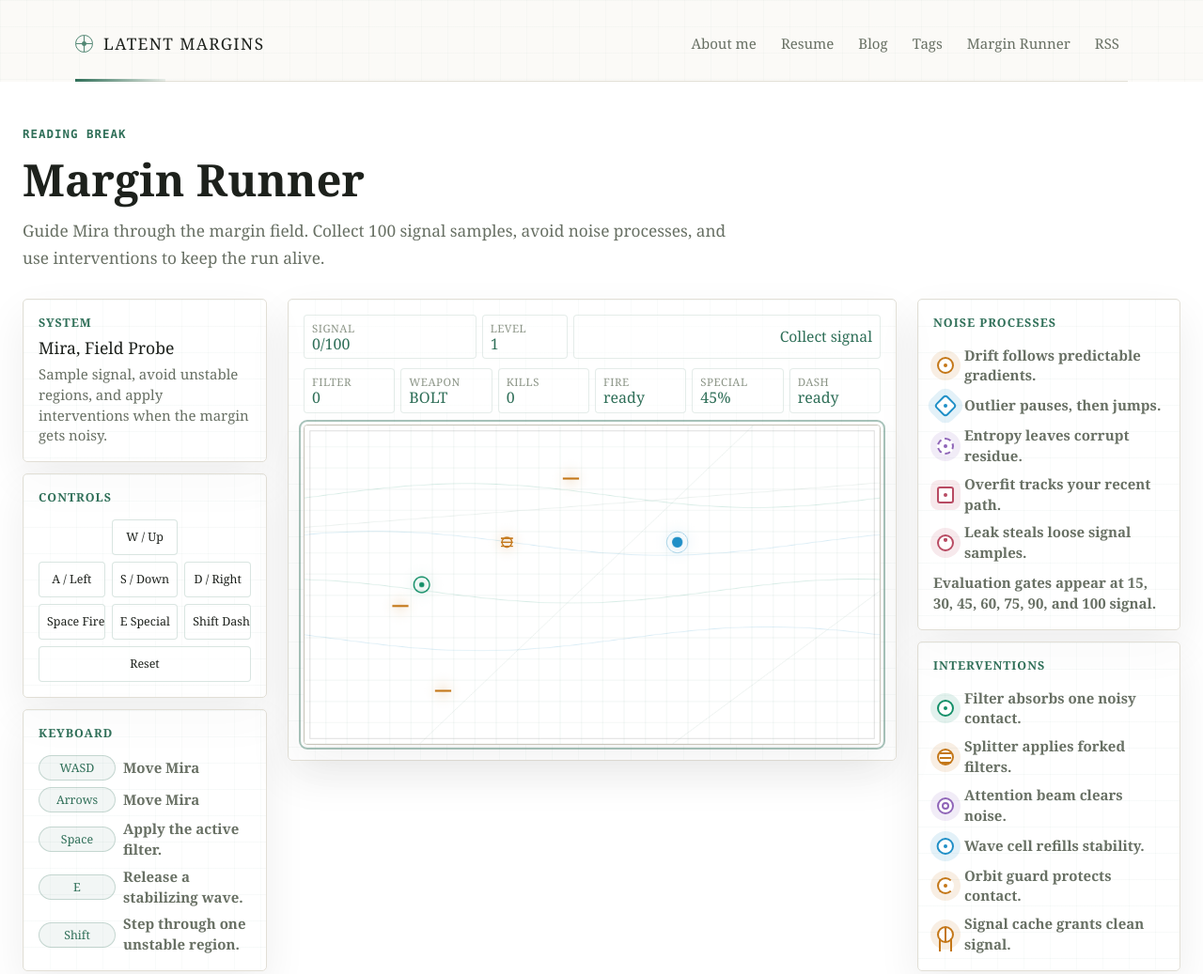
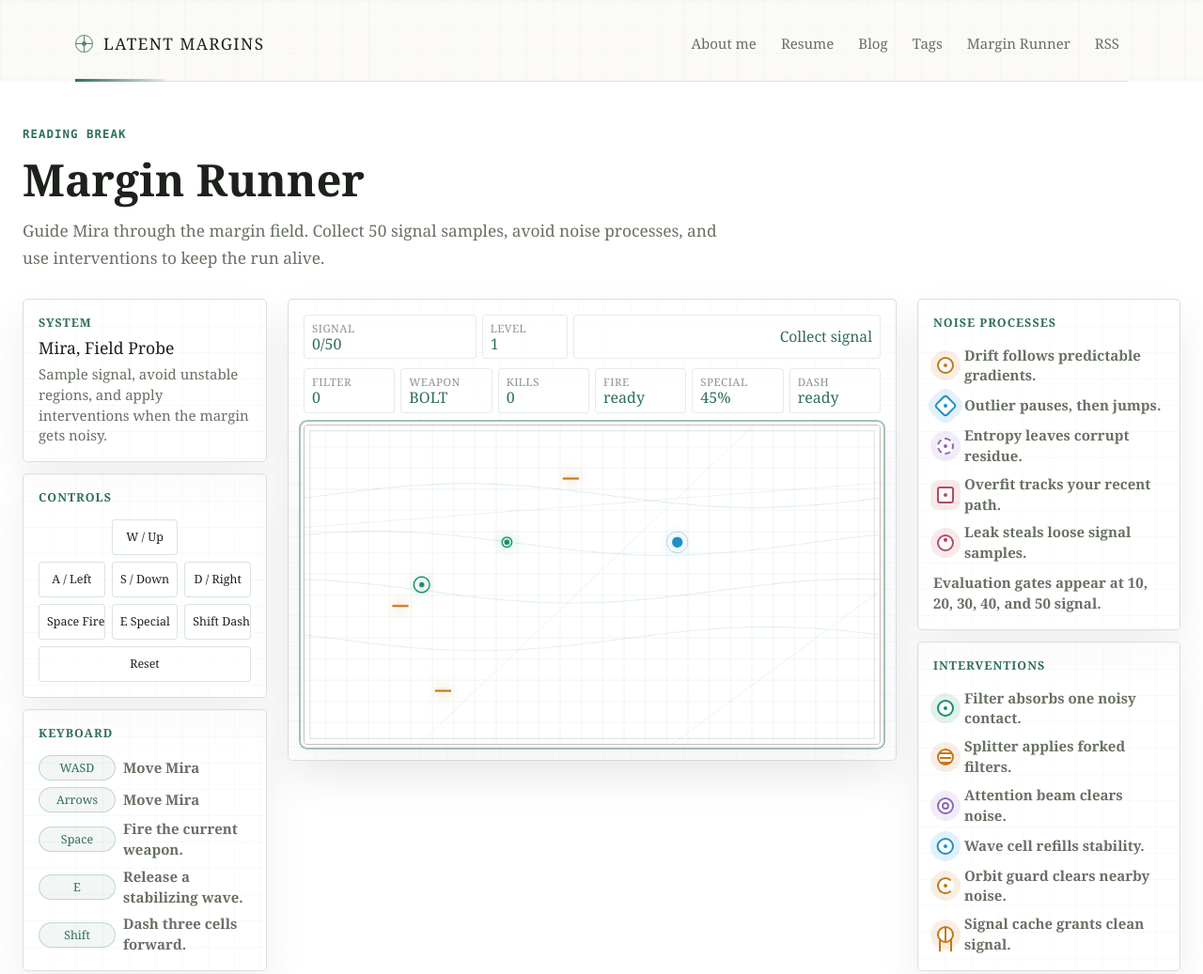
Before and after one commit to boredAtTheMoment/latent-margins, an Astro site: page /latent-margins/break in a window 1280 px wide. Shown: the top 1037 px of the page at 94% size. Built offline with nearby package versions, Linux system fonts and the light colour scheme; Astro itself is replaced by a stand-in of ours; animation ran at ten frames a second.

Commit message:
Rebalance Margin Runner gameplay

```diff
--- a/src/components/SignalLabGame.astro
+++ b/src/components/SignalLabGame.astro
@@ -3,8 +3,8 @@
     <p class="eyebrow">Reading break</p>
     <h1 id="game-title">Margin Runner</h1>
     <p>
-      Guide Mira through the margin field. Collect 100 signal samples, avoid noise processes, and
-      use interventions to keep the run alive.
+      Guide Mira through the margin field. Collect 50 signal samples, avoid noise processes, and use
+      interventions to keep the run alive.
     </p>
   </div>
 
@@ -37,9 +37,9 @@
         <p class="console-label">Keyboard</p>
         <div><kbd>WASD</kbd><span>Move Mira</span></div>
         <div><kbd>Arrows</kbd><span>Move Mira</span></div>
-        <div><kbd>Space</kbd><span>Apply the active filter.</span></div>
+        <div><kbd>Space</kbd><span>Fire the current weapon.</span></div>
         <div><kbd>E</kbd><span>Release a stabilizing wave.</span></div>
-        <div><kbd>Shift</kbd><span>Step through one unstable region.</span></div>
+        <div><kbd>Shift</kbd><span>Dash three cells forward.</span></div>
       </div>
     </aside>
 
@@ -47,7 +47,7 @@
       <div class="game-hud" aria-live="polite">
         <div class="hud-primary">
           <span class="hud-cell hud-cell-score">
-            <small>Signal</small><strong><span id="game-score">0</span>/100</strong>
+            <small>Signal</small><strong><span id="game-score">0</span>/50</strong>
           </span>
           <span class="hud-cell">
             <small>Level</small><strong id="game-level">1</strong>
@@ -86,7 +86,7 @@
           <span class="sprite-token sprite-overfit"></span>Overfit tracks your recent path.
         </div>
         <div><span class="sprite-token sprite-leak"></span>Leak steals loose signal samples.</div>
-        <p>Evaluation gates appear at 15, 30, 45, 60, 75, 90, and 100 signal.</p>
+        <p>Evaluation gates appear at 10, 20, 30, 40, and 50 signal.</p>
       </div>
 
       <div class="power-guide console-card" aria-label="Power-up guide">
@@ -100,7 +100,7 @@
         </div>
         <div><span class="sprite-token sprite-probe"></span>Wave cell refills stability.</div>
         <div>
-          <span class="sprite-token sprite-replay"></span>Orbit guard protects contact.
+          <span class="sprite-token sprite-replay"></span>Orbit guard clears nearby noise.
         </div>
         <div><span class="sprite-token sprite-beacon"></span>Signal cache grants clean signal.</div>
       </div>
@@ -151,8 +151,9 @@
     const tile = 32;
     const boardWidth = game.width / tile;
     const boardHeight = game.height / tile;
-    const targetScore = 100;
-    type EnemyKind = "drift" | "outlier" | "entropy" | "overfit" | "leak" | "feedback";
+    const targetScore = 50;
+    const bossGates = [10, 20, 30, 40, 50];
+    type EnemyKind = "drift" | "outlier" | "entropy" | "overfit" | "leak";
     type Enemy = {
       x: number;
       y: number;
@@ -164,10 +165,10 @@
       target?: Cell;
     };
     type Cell = { x: number; y: number };
-    type WeaponKind = "bolt" | "splitter" | "beam" | "orbit";
+    type WeaponKind = "bolt" | "splitter" | "beam";
     type PowerKind = "shield" | "splitter" | "beam" | "wave" | "orbit" | "signal";
     type PowerUp = Cell & { kind: PowerKind };
-    type BossKind = "sentinel" | "ace" | "bloom" | "mirror" | "baron" | "engine" | "surface";
+    type BossKind = "sentinel" | "ace" | "bloom" | "mirror" | "surface";
     type Boss = {
       x: number;
       y: number;
@@ -205,29 +206,21 @@
       outlier: { color: "#1f8fc7", glow: "rgba(31, 143, 199, 0.18)", accent: "#155e84" },
       entropy: { color: "#8f65b8", glow: "rgba(143, 101, 184, 0.17)", accent: "#65458b" },
       overfit: { color: "#b84a62", glow: "rgba(184, 74, 98, 0.17)", accent: "#843346" },
-      leak: { color: "#d06c2f", glow: "rgba(208, 108, 47, 0.16)", accent: "#92451d" },
-      feedback: { color: "#c7353f", glow: "rgba(199, 53, 63, 0.2)", accent: "#8f2028" }
+      leak: { color: "#d06c2f", glow: "rgba(208, 108, 47, 0.16)", accent: "#92451d" }
     };
     const bossPalette: Record<BossKind, { color: string; glow: string; accent: string }> = {
       sentinel: { color: "#c47718", glow: "rgba(196, 119, 24, 0.24)", accent: "#8a5a18" },
       ace: { color: "#1f8fc7", glow: "rgba(31, 143, 199, 0.25)", accent: "#155e84" },
       bloom: { color: "#8f65b8", glow: "rgba(143, 101, 184, 0.25)", accent: "#65458b" },
       mirror: { color: "#b84a62", glow: "rgba(184, 74, 98, 0.25)", accent: "#843346" },
-      baron: { color: "#d06c2f", glow: "rgba(208, 108, 47, 0.24)", accent: "#92451d" },
-      engine: { color: "#c7353f", glow: "rgba(199, 53, 63, 0.28)", accent: "#8f2028" },
       surface: { color: "#148f68", glow: "rgba(20, 143, 104, 0.26)", accent: "#0e6349" }
     };
     const difficultyGrid: Array<{ counts: Record<EnemyKind, number>; delay: number }> = [
-      { counts: { drift: 3, outlier: 0, entropy: 0, overfit: 0, leak: 0, feedback: 0 }, delay: 24 },
-      { counts: { drift: 4, outlier: 1, entropy: 0, overfit: 0, leak: 0, feedback: 0 }, delay: 23 },
-      { counts: { drift: 4, outlier: 1, entropy: 1, overfit: 0, leak: 0, feedback: 0 }, delay: 22 },
-      { counts: { drift: 5, outlier: 2, entropy: 1, overfit: 1, leak: 0, feedback: 0 }, delay: 21 },
-      { counts: { drift: 5, outlier: 2, entropy: 2, overfit: 1, leak: 1, feedback: 0 }, delay: 20 },
-      { counts: { drift: 6, outlier: 3, entropy: 2, overfit: 2, leak: 1, feedback: 0 }, delay: 19 },
-      { counts: { drift: 6, outlier: 3, entropy: 3, overfit: 2, leak: 2, feedback: 0 }, delay: 18 },
-      { counts: { drift: 7, outlier: 4, entropy: 3, overfit: 3, leak: 2, feedback: 0 }, delay: 17 },
-      { counts: { drift: 7, outlier: 4, entropy: 4, overfit: 3, leak: 2, feedback: 0 }, delay: 16 },
-      { counts: { drift: 8, outlier: 5, entropy: 4, overfit: 4, leak: 3, feedback: 0 }, delay: 15 }
+      { counts: { drift: 3, outlier: 0, entropy: 0, overfit: 0, leak: 0 }, delay: 24 },
+      { counts: { drift: 3, outlier: 1, entropy: 0, overfit: 0, leak: 0 }, delay: 23 },
+      { counts: { drift: 4, outlier: 1, entropy: 1, overfit: 0, leak: 0 }, delay: 22 },
+      { counts: { drift: 4, outlier: 2, entropy: 1, overfit: 1, leak: 0 }, delay: 21 },
+      { counts: { drift: 5, outlier: 2, entropy: 2, overfit: 1, leak: 1 }, delay: 20 }
     ];
     let score = 0;
     let bestScore = 0;
@@ -256,6 +249,9 @@
     let pathDots: Array<{ x: number; y: number; life: number }> = [];
     let playerTrail: Array<Cell> = [];
     let lastDirection = { dx: 1, dy: 0 };
+    let heldDirections: Array<string> = [];
+    let heldShoot = false;
+    let lastMoveTick = -100;
     let floatingTexts: Array<FloatingText> = [];
     let particles: Array<{
       x: number;
@@ -287,15 +283,13 @@
 
     function bossSpec(milestone: number) {
       const roster: Record<number, { kind: BossKind; name: string; hp: number; size: number }> = {
-        15: { kind: "sentinel", name: "Null Sentinel", hp: 8, size: 2.2 },
-        30: { kind: "ace", name: "Outlier Ace", hp: 10, size: 2.3 },
-        45: { kind: "bloom", name: "Entropy Bloom", hp: 12, size: 2.4 },
-        60: { kind: "mirror", name: "Mirror Fitter", hp: 14, size: 2.5 },
-        75: { kind: "baron", name: "Leak Baron", hp: 16, size: 2.6 },
-        90: { kind: "engine", name: "Feedback Engine", hp: 18, size: 2.8 },
-        100: { kind: "surface", name: "The Loss Surface", hp: 28, size: 3.2 }
+        10: { kind: "sentinel", name: "Null Sentinel", hp: 7, size: 2.1 },
+        20: { kind: "ace", name: "Outlier Ace", hp: 9, size: 2.25 },
+        30: { kind: "bloom", name: "Entropy Bloom", hp: 11, size: 2.4 },
+        40: { kind: "mirror", name: "Mirror Fitter", hp: 13, size: 2.5 },
+        50: { kind: "surface", name: "The Loss Surface", hp: 18, size: 2.85 }
       };
-      return roster[milestone] ?? roster[15];
+      return roster[milestone] ?? roster[10];
     }
 
     function occupied(cell: Cell) {
@@ -315,11 +309,11 @@
 
     function choosePowerKind(): PowerKind {
       const roll = Math.random();
-      if (roll < 0.22) return "splitter";
-      if (roll < 0.4) return "beam";
-      if (roll < 0.56) return "orbit";
-      if (roll < 0.72) return "wave";
-      if (roll < 0.88) return "shield";
+      if (roll < 0.2) return "splitter";
+      if (roll < 0.38) return "beam";
+      if (roll < 0.54) return "orbit";
+      if (roll < 0.7) return "wave";
+      if (roll < 0.9) return "shield";
       return "signal";
     }
 
@@ -331,7 +325,7 @@
       while (occupied(cell) || sameCell(cell, signal)) {
         cell = randomCell();
       }
-      powerUp = { ...cell, kind: force ? "splitter" : choosePowerKind() };
+      powerUp = { ...cell, kind: force ? "shield" : choosePowerKind() };
     }
 
     function placeDecoys(count: number) {
@@ -351,7 +345,7 @@
     }
 
     function level() {
-      return Math.min(10, Math.floor(score / 10) + 1);
+      return Math.min(5, Math.floor(score / 10) + 1);
     }
 
     function difficulty() {
@@ -436,7 +430,7 @@
 
     function checkBossGates() {
       if (boss || gameOver) return;
-      for (const gateScore of [15, 30, 45, 60, 75, 90, 100]) {
+      for (const gateScore of bossGates) {
         if (score >= gateScore && !completedBossGates.includes(gateScore)) {
           startBossGate(gateScore);
           return;
@@ -483,16 +477,38 @@
       if (hazard.kind === "leak") {
         return { ...hazard, ...targetDirection(hazard, signal), timer };
       }
-      if (hazard.kind === "feedback") {
-        const orbit = [
-          { dx: 1, dy: 0 },
-          { dx: 0, dy: 1 },
-          { dx: -1, dy: 0 },
-          { dx: 0, dy: -1 }
-        ];
-        return { ...hazard, ...orbit[timer % orbit.length], timer };
-      }
       return { ...hazard, timer };
+    }
+
+    function keyDirection(key: string) {
+      const directions: Record<string, string> = {
+        ArrowUp: "up",
+        ArrowDown: "down",
+        ArrowLeft: "left",
+        ArrowRight: "right",
+        w: "up",
+        W: "up",
+        s: "down",
+        S: "down",
+        a: "left",
+        A: "left",
+        d: "right",
+        D: "right"
+      };
+      return directions[key];
+    }
+
+    function activeHeldDirection() {
+      return heldDirections[heldDirections.length - 1];
+    }
+
+    function holdDirection(direction: string) {
+      heldDirections = heldDirections.filter((heldDirection) => heldDirection !== direction);
+      heldDirections.push(direction);
+    }
+
+    function releaseDirection(direction: string) {
+      heldDirections = heldDirections.filter((heldDirection) => heldDirection !== direction);
     }
 
     function burst(x: number, y: number, color: string, count = 12) {
@@ -537,7 +553,11 @@
       levelValue.textContent = String(level());
       shieldValue.textContent = String(shields);
       batchValue.textContent =
-        weaponTicks > 0 ? `${weapon.toUpperCase()} ${Math.ceil(weaponTicks / 60)}s` : "BOLT";
+        weaponTicks > 0
+          ? `${weapon.toUpperCase()} ${Math.ceil(weaponTicks / 60)}s`
+          : orbitTicks > 0
+            ? `GUARD ${Math.ceil(orbitTicks / 60)}s`
+            : "BOLT";
       regularizerValue.textContent = String(kills);
       pulseValue.textContent = shotCooldown > 0 ? "cooling" : "ready";
       focusValue.textContent = `${Math.min(100, specialCharge)}%`;
@@ -606,6 +626,9 @@
       projectiles = [];
       waves = [];
       playerTrail = [];
+      heldDirections = [];
+      heldShoot = false;
+      lastMoveTick = -100;
       residues = [];
       flash = null;
       playerAlert = null;
@@ -644,8 +667,6 @@
         alertPlayer("beam", "#1f8fc7", 4);
       }
       if (kind === "orbit") {
-        weapon = "orbit";
-        weaponTicks = 760;
         orbitTicks = 760;
         message = "Orbit guard armed";
         alertPlayer("orbit", "#8f65b8", 4);
@@ -664,6 +685,7 @@
     function movePlayer(direction: string) {
       if (gameOver) return;
       const previous = { ...player };
+      lastMoveTick = tick;
       if (direction === "up") {
         player.y = wrap(player.y - 1, boardHeight);
         lastDirection = { dx: 0, dy: -1 };
@@ -843,7 +865,7 @@
       if (boss.hp > 0) return;
 
       const defeated = boss;
-      const isFinal = defeated.milestone === 100;
+      const isFinal = defeated.milestone === targetScore;
       boss = null;
       kills += 1;
       projectiles = [];
@@ -904,27 +926,6 @@
         const target = playerTrail[8] ?? playerTrail[playerTrail.length - 1] ?? player;
         boss.dx = sign(target.x - boss.x);
         boss.dy = sign(target.y - boss.y);
-      }
-      if (boss.kind === "baron") {
-        boss.dx = sign(signal.x - boss.x) || boss.dx;
-        boss.dy = sign(signal.y - boss.y) || boss.dy;
-        if (distance(bossCell(), signal) <= 1) {
-          score = Math.max(0, score - 1);
-          alertPlayer("-1 leak", "#d06c2f", 5);
-          placeSignal();
-        }
-      }
-      if (boss.kind === "engine") {
-        const orbit = [
-          { dx: 1, dy: 0 },
-          { dx: 0, dy: 1 },
-          { dx: -1, dy: 0 },
-          { dx: 0, dy: -1 }
-        ];
-        const dir = orbit[boss.timer % orbit.length] ?? orbit[0];
-        boss.dx = dir.dx;
-        boss.dy = dir.dy;
-        residues.push({ x: Math.round(boss.x), y: Math.round(boss.y), life: 150 });
       }
       if (boss.kind === "surface") {
         const target = boss.timer % 6 < 3 ? player : (playerTrail[6] ?? player);
@@ -1208,13 +1209,6 @@
         gameCtx.ellipse(x, y, tile * 0.18, tile * 0.34, 0, 0, Math.PI * 2);
         gameCtx.fill();
       }
-      if (hazard.kind === "feedback") {
-        drawObservedPoint(x, y, palette.color, tile * 0.34, false);
-        gameCtx.strokeStyle = palette.accent;
-        gameCtx.beginPath();
-        gameCtx.arc(x, y, tile * 0.54, 0, Math.PI * 2);
-        gameCtx.stroke();
-      }
     }
 
     function drawBoss(time: number) {
@@ -1261,16 +1255,6 @@
           radius * 1.24,
           radius * 1.24
         );
-      }
-      if (boss.kind === "baron") {
-        gameCtx.fillRect(originX - 4, originY - radius, 8, radius * 2);
-      }
-      if (boss.kind === "engine") {
-        gameCtx.setLineDash([5, 5]);
-        gameCtx.beginPath();
-        gameCtx.arc(originX, originY, radius * 0.72, 0, Math.PI * 2);
-        gameCtx.stroke();
-        gameCtx.setLineDash([]);
       }
       if (boss.kind === "surface") {
         gameCtx.fillRect(originX - radius, originY - 3, radius * 2, 6);
@@ -1447,6 +1431,13 @@
       if (shotCooldown > 0) shotCooldown -= 1;
       if (dashCooldown > 0) dashCooldown -= 1;
       if (orbitTicks > 0) orbitTicks -= 1;
+      if (!gameOver && tick - lastMoveTick >= 7) {
+        const direction = activeHeldDirection();
+        if (direction) movePlayer(direction);
+      }
+      if (!gameOver && heldShoot && shotCooldown <= 0) {
+        useShoot();
+      }
       particles = particles
         .map((particle) => ({
           ...particle,
@@ -1545,11 +1536,11 @@
         hazards = hazards.map((hazard) => {
           const turned = turnHazard(hazard);
           const steps = turned.kind === "outlier" && turned.timer % 5 === 0 ? 3 : 1;
-          if (turned.kind === "entropy" || turned.kind === "feedback") {
+          if (turned.kind === "entropy") {
             residues.push({
               x: turned.x,
               y: turned.y,
-              life: turned.kind === "feedback" ? 130 : 190
+              life: 190
             });
             residues = residues.slice(-80);
           }
@@ -1581,24 +1572,17 @@
     }
 
     game.addEventListener("keydown", (event) => {
-      const directions: Record<string, string> = {
-        ArrowUp: "up",
-        ArrowDown: "down",
-        ArrowLeft: "left",
-        ArrowRight: "right",
-        w: "up",
-        s: "down",
-        a: "left",
-        d: "right"
-      };
-      const direction = directions[event.key];
+      const direction = keyDirection(event.key);
       if (direction) {
         event.preventDefault();
-        movePlayer(direction);
+        const wasHeld = heldDirections.includes(direction);
+        holdDirection(direction);
+        if (!wasHeld) movePlayer(direction);
       }
       if (event.key === " ") {
         event.preventDefault();
-        useShoot();
+        if (!heldShoot) useShoot();
+        heldShoot = true;
       }
       if (event.key === "e" || event.key === "E") {
         event.preventDefault();
@@ -1609,21 +1593,64 @@
         useDash();
       }
     });
+    game.addEventListener("keyup", (event) => {
+      const direction = keyDirection(event.key);
+      if (direction) {
+        event.preventDefault();
+        releaseDirection(direction);
+      }
+      if (event.key === " ") {
+        event.preventDefault();
+        heldShoot = false;
+      }
+    });
+    game.addEventListener("blur", () => {
+      heldDirections = [];
+      heldShoot = false;
+    });
     game.addEventListener("click", () => game.focus());
     for (const button of moveButtons) {
-      button.addEventListener("click", () => {
-        const direction = button.dataset.move;
-        if (direction) movePlayer(direction);
+      const direction = button.dataset.move;
+      button.addEventListener("pointerdown", (event) => {
+        event.preventDefault();
+        game.focus();
+        if (direction) {
+          holdDirection(direction);
+          movePlayer(direction);
+        }
+      });
+      button.addEventListener("pointerup", () => {
+        if (direction) releaseDirection(direction);
+      });
+      button.addEventListener("pointerleave", () => {
+        if (direction) releaseDirection(direction);
+      });
+      button.addEventListener("click", (event) => {
+        event.preventDefault();
+        game.focus();
       });
     }
     for (const button of actionButtons) {
       button.addEventListener("click", () => {
+        game.focus();
         if (button.dataset.action === "shoot") useShoot();
         if (button.dataset.action === "special") useSpecial();
         if (button.dataset.action === "dash") useDash();
       });
-    }
-    resetButton?.addEventListener("click", resetGame);
+      button.addEventListener("pointerdown", () => {
+        if (button.dataset.action === "shoot") heldShoot = true;
+      });
+      button.addEventListener("pointerup", () => {
+        if (button.dataset.action === "shoot") heldShoot = false;
+      });
+      button.addEventListener("pointerleave", () => {
+        if (button.dataset.action === "shoot") heldShoot = false;
+      });
+    }
+    resetButton?.addEventListener("click", () => {
+      resetGame();
+      game.focus();
+    });
     resetGame();
     animateGame();
   }
```
